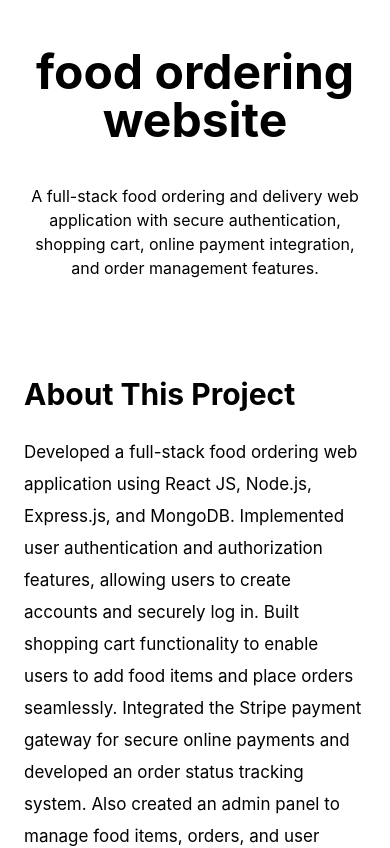
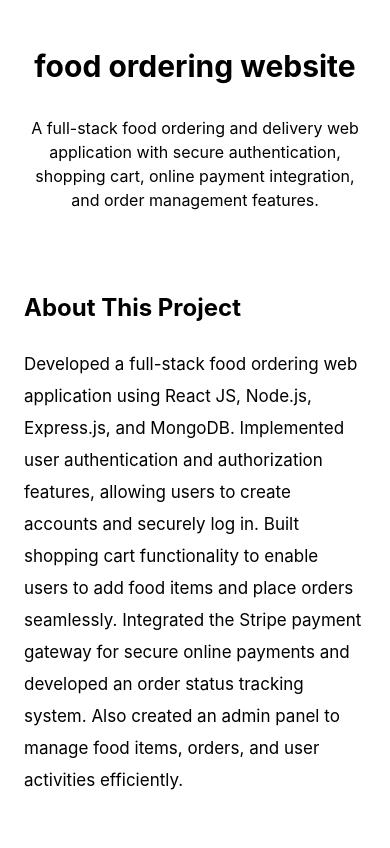
Before and after one commit to Alakh2507/portfolio, a React app: page /projectdetail/1 in a window 390 px wide. Shown: the top 848 px of the page. Built offline with nearby package versions, Linux system fonts and the light colour scheme; the HTML template or start-up script is replaced by a standard one.

Commit message:
update UI

```diff
--- a/src/pages/About.jsx
+++ b/src/pages/About.jsx
@@ -1,4 +1,4 @@
-import React, { useContext } from 'react'
+import React, { useState, useContext } from 'react'
 import Profile from '../assets/alakh_fullimage.png'
 import CodeImg from '../assets/code-icon.png'
 import educationImg from '../assets/edu-icon.png'
@@ -14,8 +14,7 @@ import { ThemeContext } from '../context/ThemeContext.jsx'
 const About = () => {
 
     const { darkMode } = useContext(ThemeContext);
-
-
+    const [toolname, setToolname] = useState(true)
 
 
     return (
@@ -52,13 +51,13 @@ const About = () => {
                         <div className='flex flex-col  border border-gray-500 rounded-md  min-h-[150px]  min-w-[320px] sm:min-w-0 sm:max-w-[200px]  pl-4 sm:pl-6  pr-[2px] h-auto py-4 gap-2   hover:shadow-[4px_4px_0px_black] active:shadow-[4px_4px_0px_black] transition delay-50 duration-500 hover:-translate-y-2 active:-translate-y-2 '>
                             <img src={darkMode ? CodeDark : CodeImg} alt="Code Icon" className='w-7 h-7' />
                             <p className='font-outfit '>Languages</p>
-                            <p className={darkMode ? "text-white/70" : "text-gray-700"}>JavaScript, HTML, CSS React.js Nodejs </p>
+                            <p className={darkMode ? "text-white/70" : "text-gray-700"}> <span className='hidden sm:block'> JavaScript(ES6), Mern stack</span><span className=' sm:hidden '> JavaScript, Reactjs  <span className=''>Tailwindcss</span>, Nodejs,<br /> Expressjs, MongoDB </span></p>
                         </div>
 
                         <div className='flex flex-col  border border-gray-500 rounded-md  min-h-[150px]  min-w-[320px] sm:min-w-0 sm:max-w-[200px] pl-4 sm:pl-6 pr-[1px] h-auto py-4 gap-2 hover:shadow-[3px_3px_0px_black] active:shadow-[4px_4px_0px_black] transition delay-50 duration-500 hover:-translate-y-2 active:-translate-y-2'>
                             <img src={darkMode ? EduIconDark : educationImg} alt="Code Icon" className='w-7 h-7' />
                             <p className='font-outfit'>Education</p>
-                            <p className={darkMode ? "text-white/70" : "text-gray-700 "}>B.tech in Computer Science & Engineering</p>
+                            <p className={darkMode ? "text-white/70" : "text-gray-700"}>B.tech in Computer Science & Engineering</p>
                         </div>
 
                         <div className='flex flex-col  border border-gray-500 rounded-md  min-h-[150px]  min-w-[320px] sm:min-w-0 sm:max-w-[200px]  pl-4 sm:pl-6  pr-[2px] h-auto py-4 gap-2 hover:shadow-[3px_3px_0px_black] active:shadow-[4px_4px_0px_black]  transition delay-100 duration-600 hover:-translate-y-2 active:-translate-y-2'>
@@ -74,6 +73,7 @@ const About = () => {
                             {
                                 techIcon.map((item, index) => (
                                     <div
+                                        onClick={() => setToolname(prev => !prev)}
                                         key={index}
                                         className="relative  w-18 h-18 group overflow-hidden rounded-sm border"
                                     >
@@ -85,9 +85,15 @@ const About = () => {
 
                                         {/* Overlay */}
                                         <div
-                                            className={`absolute inset-0 flex  items-center justify-center translate-y-full transition-transform bg-transparent  duration-300 group-hover:translate-y-0  group-active:translate-y-0 text-black cursor-pointer z-200 text-sm font-outfit font-semibold ${darkMode ? "text-white" : "text-black"}`}>
+                                            className={`absolute inset-0 flex  items-center justify-center translate-y-full transition-transform bg-transparent  duration-300 group-hover:translate-y-0  text-black cursor-pointer z-200 text-sm font-outfit font-semibold ${darkMode ? "text-white" : "text-black"}`}>
                                             <p className={`${darkMode ? "" : " bg-blue-950 text-white px-5 py-1 text-xs"}`}>{item.name}</p>
                                         </div>
+                                        {toolname ?
+                                            <div
+                                                className={` sm:hidden absolute inset-0 flex  items-center justify-center  transition-transform bg-transparent  duration-300 group-hover:translate-y-0  text-black cursor-pointer z-200 text-sm font-outfit font-semibold ${darkMode ? "text-white" : "text-black"}`}>
+                                                <p className={`${darkMode ? "" : " bg-blue-950 text-white px-5 py-1 text-xs"}`}>{item.name}</p>
+                                            </div> : ""}
+
                                     </div>
                                 ))
                             }
--- a/src/pages/Projectdetail.jsx
+++ b/src/pages/Projectdetail.jsx
@@ -12,11 +12,14 @@ const Projectdetail = () => {
     const result = ProjectImg.find(
         item => item.id === Number(id)
     );
+    console.log(result)
 
     if (!result) {
         return (
-            <div className="text-white text-center py-20">
-                Project Not Found
+            <div className="h-screen w-screen flex items-center justify-center bg-red-700 font-bold font-poppine">
+                <p className="text-5xl text-center">
+                    Project Not Found
+                </p>
             </div>
         );
     }
@@ -39,11 +42,12 @@ const Projectdetail = () => {
                 <div className="text-center">
 
                     {/* Title */}
-                    <h1 className={`${darkMode ? "text-white" : " text-black"}
-            text-5xl
+                    <h1 className={`${darkMode ? "text-white" : " text-black"} text-3xl
+         md:text-5xl
             pb-4
-            md:text-6xl
+            lg:text-6xl
             font-bold
+
             text-black
 
                     `}>
@@ -53,7 +57,7 @@ const Projectdetail = () => {
                     {/* Short Content */}
                     <p className="
             text-md
-            mt-6
+            mt-4
             max-w-3xl
             mx-auto
             leading-6
@@ -66,7 +70,7 @@ const Projectdetail = () => {
 
                 {/* ================= DESCRIPTION SECTION ================= */}
                 <div className="
-          mt-24
+          mt-20
           grid
           lg:grid-cols-2
           gap-14
@@ -77,7 +81,8 @@ const Projectdetail = () => {
                     <div>
 
                         <h2 className="
-              text-3xl
+               text-2xl
+              md:text-3xl
               font-bold
               mb-6
             ">
```
